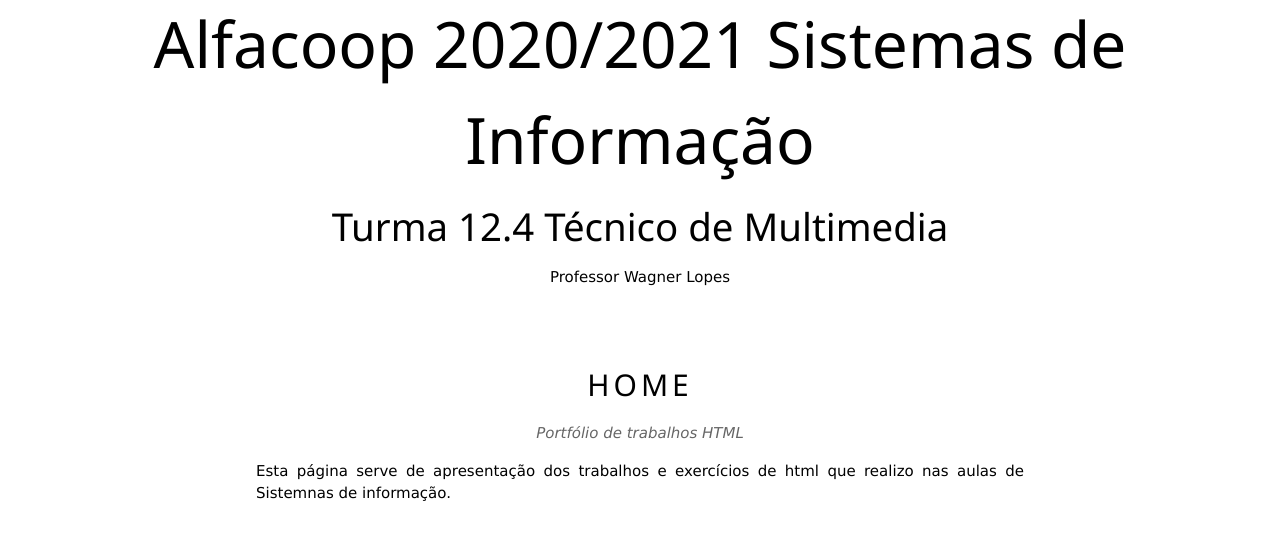
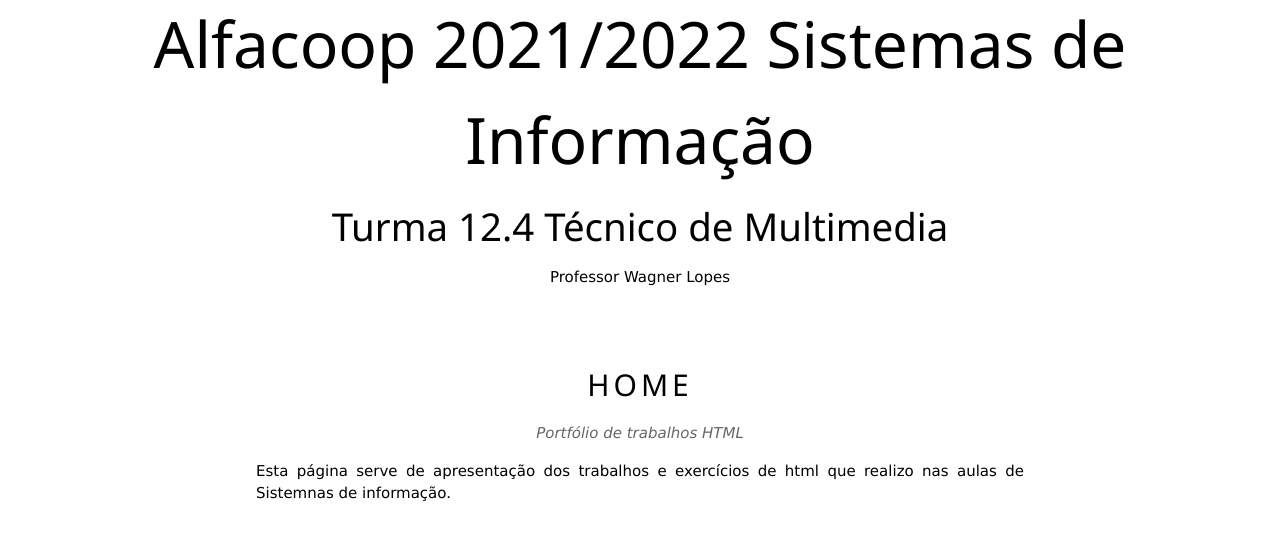
Before and after one commit to wagnerlopes-ensino/alfacoop-sinf-124, a plain HTML site: page index.html in a window 1280 px wide. Shown: the part 50-590 px from the top of the page. Drawn offline with Linux system fonts and the light colour scheme.

Commit message:
Update index.html

```diff
--- a/index.html
+++ b/index.html
@@ -62,7 +62,7 @@
 
  <!--CABEÇALHO-->
 <div class="myHeader myDivStyle">
-    <h2 class="myDivStyle" style="font-size:5vw">Alfacoop 2020/2021 Sistemas de Informação</h2>
+    <h2 class="myDivStyle" style="font-size:5vw">Alfacoop 2021/2022 Sistemas de Informação</h2>
     <h3 class="myDivStyle" style="font-size:3vw">Turma 12.4 Técnico de Multimedia</h3>
     <span class="myDivStyle">Professor Wagner Lopes</span>
 </div>
```
